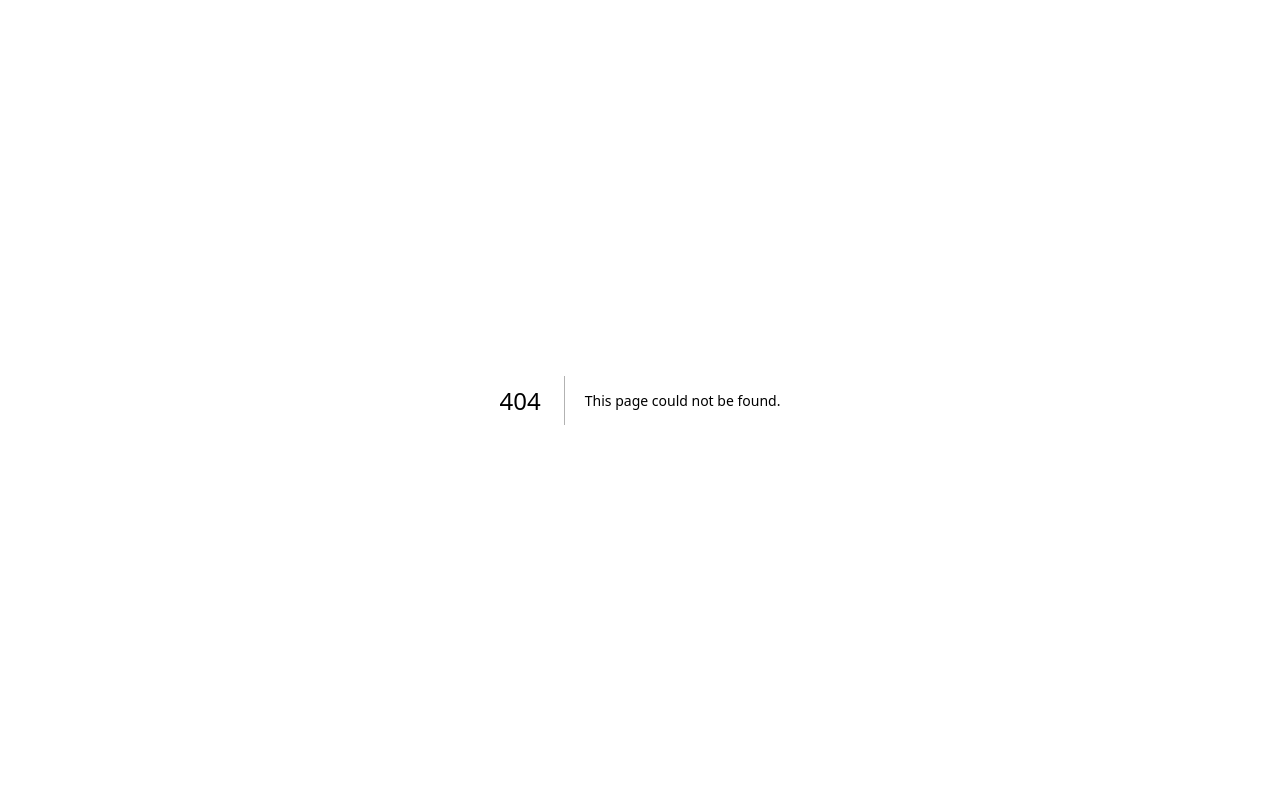
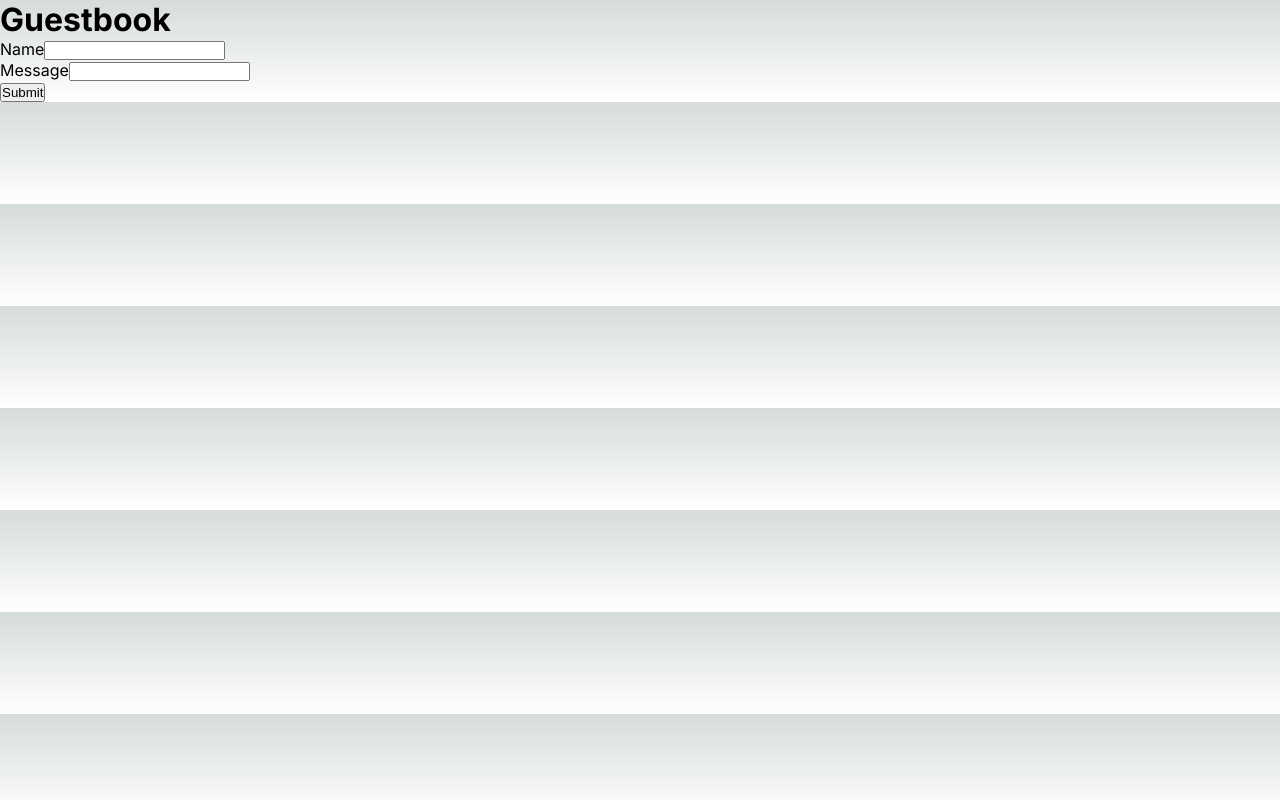
Before and after one commit to YerangPark/next-practice, a Next.js app: page /guestbook in a window 1280 px wide. Before the commit this address had no page. Built offline with nearby package versions, Linux system fonts and the light colour scheme.

Commit message:
방명록 구현

```diff
--- /dev/null
+++ b/src/app/guestbook/page.tsx
@@ -0,0 +1,5 @@
+import GuestbookPage from '@/components/templates/GuestbookPage'
+
+export default function Page() {
+  return <GuestbookPage />
+}
--- /dev/null
+++ b/src/components/atoms/Button.tsx
@@ -0,0 +1,16 @@
+import React from 'react'
+
+interface ButtonProps {
+  label: string
+  onClick: () => void
+}
+
+const Button: React.FC<ButtonProps> = ({ label, onClick }) => {
+  return (
+    <button type="button" onClick={onClick}>
+      {label}
+    </button>
+  )
+}
+
+export default Button
--- /dev/null
+++ b/src/components/atoms/Input.tsx
@@ -0,0 +1,13 @@
+import React from 'react'
+
+interface InputProps {
+  value: string
+  onChange: (e: React.ChangeEvent<HTMLInputElement>) => void
+  placeholder?: string
+}
+
+const Input: React.FC<InputProps> = ({ value, onChange, placeholder }) => {
+  return <input value={value} onChange={onChange} placeholder={placeholder} />
+}
+
+export default Input
--- /dev/null
+++ b/src/components/molecules/SubmitButton.tsx
@@ -0,0 +1,12 @@
+import React from 'react'
+import Button from '@/components/atoms/Button'
+
+interface SubmitButtonProps {
+  onSubmit: () => void
+}
+
+const SubmitButton: React.FC<SubmitButtonProps> = ({ onSubmit }) => {
+  return <Button label="Submit" onClick={onSubmit} />
+}
+
+export default SubmitButton
--- /dev/null
+++ b/src/components/molecules/TextInputWithLabel.tsx
@@ -0,0 +1,20 @@
+import React from 'react'
+import Input from '@/components/atoms/Input'
+
+interface TextInputWithLabelProps {
+  label: string
+  value: string
+  onChange: (e: React.ChangeEvent<HTMLInputElement>) => void
+  placeholder?: string
+}
+
+const TextInputWithLabel: React.FC<TextInputWithLabelProps> = ({ label, value, onChange, placeholder }) => {
+  return (
+    <div>
+      <label>{label}</label>
+      <Input value={value} onChange={onChange} placeholder={placeholder} />
+    </div>
+  )
+}
+
+export default TextInputWithLabel
--- /dev/null
+++ b/src/components/organisms/GuestbookForm.tsx
@@ -0,0 +1,33 @@
+'use client'
+
+import React, { useState } from 'react'
+import TextInputWithLabel from '@/components/molecules/TextInputWithLabel'
+import SubmitButton from '@/components/molecules/SubmitButton'
+
+const GuestbookForm: React.FC = () => {
+  const [name, setName] = useState('')
+  const [message, setMessage] = useState('')
+
+  const handleSubmit = () => {
+    // 제출 로직 (API 호출 등)
+    console.log({ name, message })
+  }
+
+  return (
+    <div>
+      <TextInputWithLabel
+        label="Name"
+        value={name}
+        onChange={(e) => setName(e.target.value)}
+      />
+      <TextInputWithLabel
+        label="Message"
+        value={message}
+        onChange={(e) => setMessage(e.target.value)}
+      />
+      <SubmitButton onSubmit={handleSubmit} />
+    </div>
+  )
+}
+
+export default GuestbookForm
--- /dev/null
+++ b/src/components/templates/GuestbookPage.tsx
@@ -0,0 +1,13 @@
+import React from 'react'
+import GuestbookForm from '@/components/organisms/GuestbookForm'
+
+const GuestbookPage: React.FC = () => {
+  return (
+    <div>
+      <h1>Guestbook</h1>
+      <GuestbookForm />
+    </div>
+  )
+}
+
+export default GuestbookPage
```
Also changed, not shown: .eslintrc.json, src/components/atoms/Typography.tsx (added), 1 other file (tests, documents, lock files or other folders).
